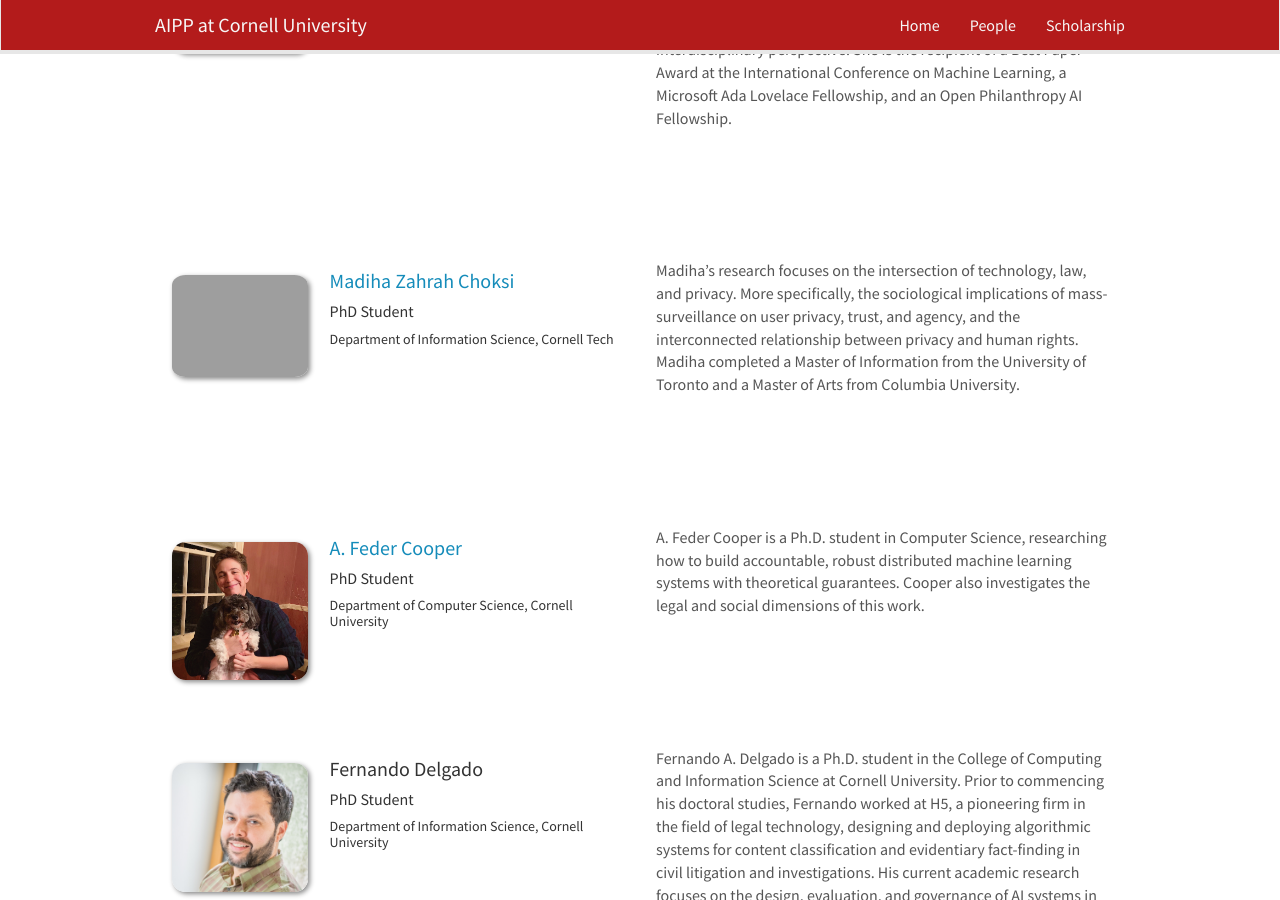
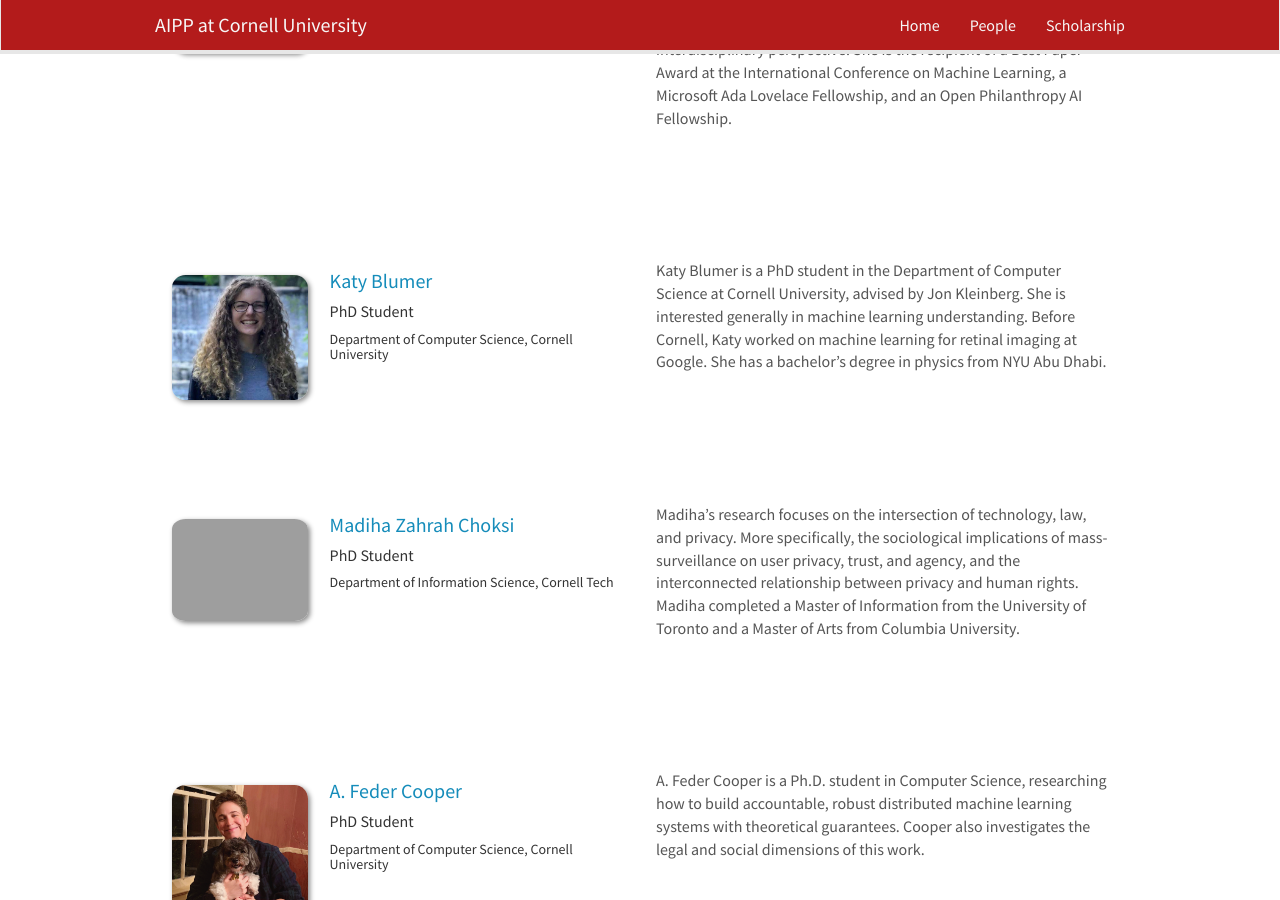
Before and after one commit to pasta41/aippwebsite, a Jekyll site: the page built from _pages/people.md, in a window 1280 px wide and 900 px high, scrolled down 3842 px. Built offline with Jekyll 4.4.1, drawn with Linux system fonts in a browser that asks for light colours; nearby versions of some CDN libraries.

Commit message:
add katy blumer

```diff
--- a/_data/people.yml
+++ b/_data/people.yml
@@ -103,6 +103,14 @@
 
 # BEGIN: Grad students
 
+- name: Katy Blumer
+  photo: katyblumer.jpg
+  title: "PhD Student"
+  info: "Department of Computer Science, Cornell University"
+  website: https://www.linkedin.com/in/katyblumer/
+  about: "Katy Blumer is a PhD student in the Department of Computer Science at Cornell University, advised by Jon Kleinberg. She is interested generally in machine learning understanding. Before Cornell, Katy worked on machine learning for retinal imaging at Google. She has a bachelor's degree in physics from NYU Abu Dhabi."
+  # TODO twitter
+
 - name: Madiha Zahrah Choksi
   photo: madihachoksi.jpg
   title: "PhD Student"
```
Also changed, not shown: images/teampic/katyblumer.jpg (added).
